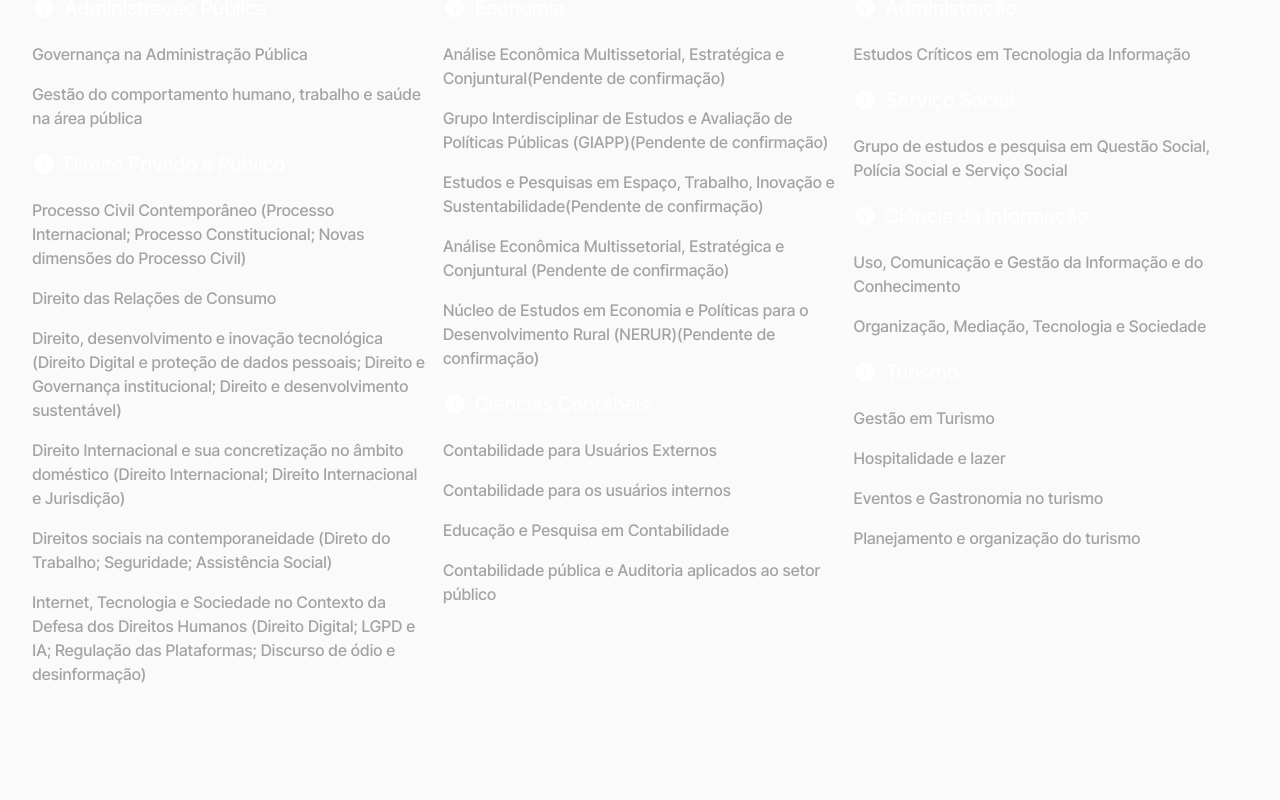
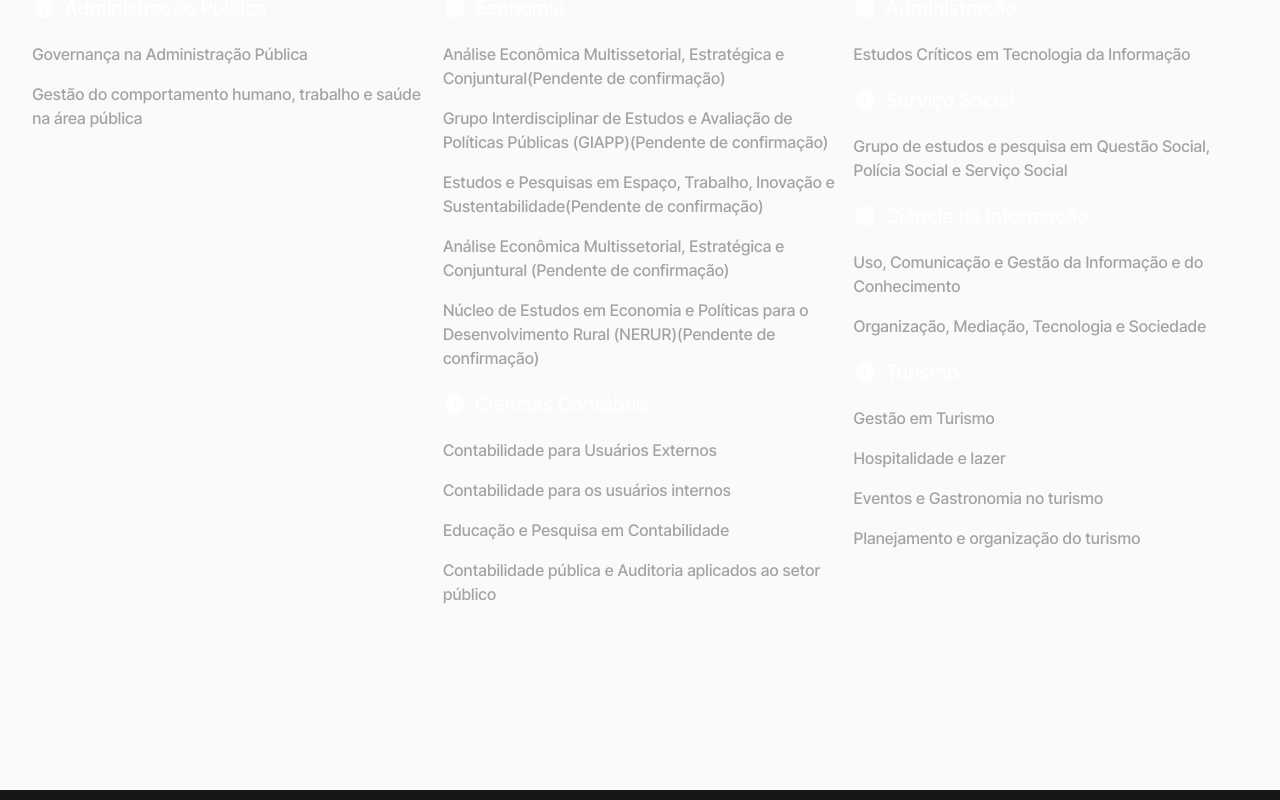
Before and after one commit to luccasmmg/seminario-2023, a Next.js app: page / in a window 1280 px wide. Shown: the part 1400-2200 px from the top of the page. Built offline with nearby package versions, Linux system fonts and the light colour scheme; a web font is replaced by a local one.

Commit message:
Mudar nome da área de direito

```diff
--- a/src/components/tgs.js
+++ b/src/components/tgs.js
@@ -34,7 +34,7 @@ export const Tgs = {
       ],
     },
     {
-      name: 'Direito Privado e Público',
+      name: 'Direito',
       tgs: [
         {
           name: 'Processo Civil Contemporâneo\n(Processo Internacional; Processo Constitucional; Novas dimensões do Processo Civil)',
```
